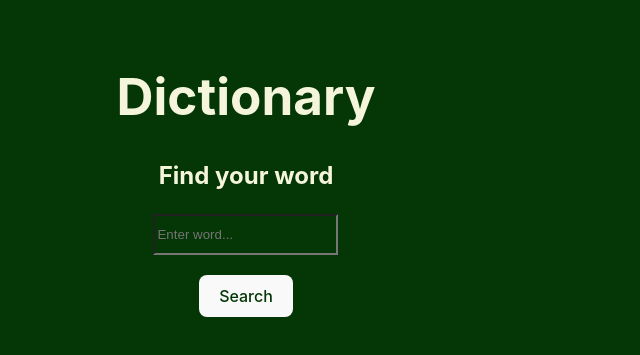
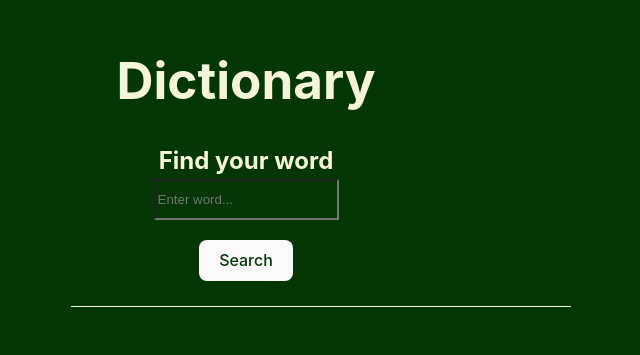
Before and after one commit to JennyWeij/Dictionary, a React (Vite) app: page / in a window 1280 px wide. Shown: the part 225-580 px from the top of the page, without its empty margins (394-1034 px from the left). Built offline with nearby package versions, Linux system fonts and the light colour scheme.

Commit message:
lagt till en linje som särar på sökfältet och resultatet

```diff
--- a/src/App.css
+++ b/src/App.css
@@ -7,6 +7,10 @@ button {
   color: #043606;
 }
 
+h2 {
+  margin: 0;
+}
+
 #root {
   max-width: 1280px;
   margin: 0 auto;
--- a/src/SearchComponent.jsx
+++ b/src/SearchComponent.jsx
@@ -35,7 +35,7 @@ function SearchComponent ({ onSearch }) {
       <button onClick={() => handleSearch(searchTerm)}>
         Search
       </button>
-
+      <div style={{ height: '1px', width: "500px", backgroundColor: "beige", marginBottom:"25px", marginLeft:"150px", marginTop:"25px", }}></div>
            {/* Pass searchResult to TextBox */}
            <TextBox searchResult={searchResult} />
     </div>
```
